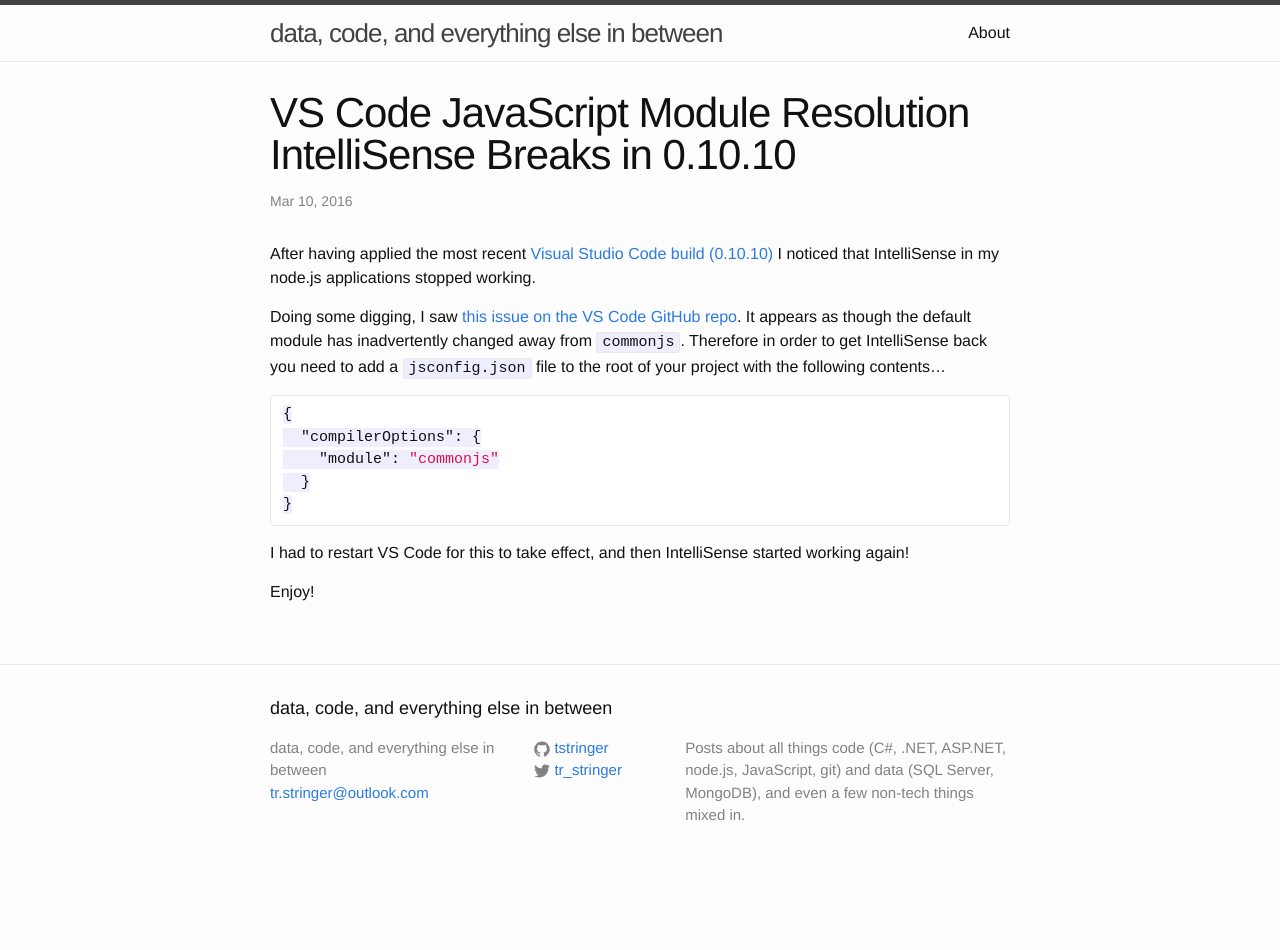
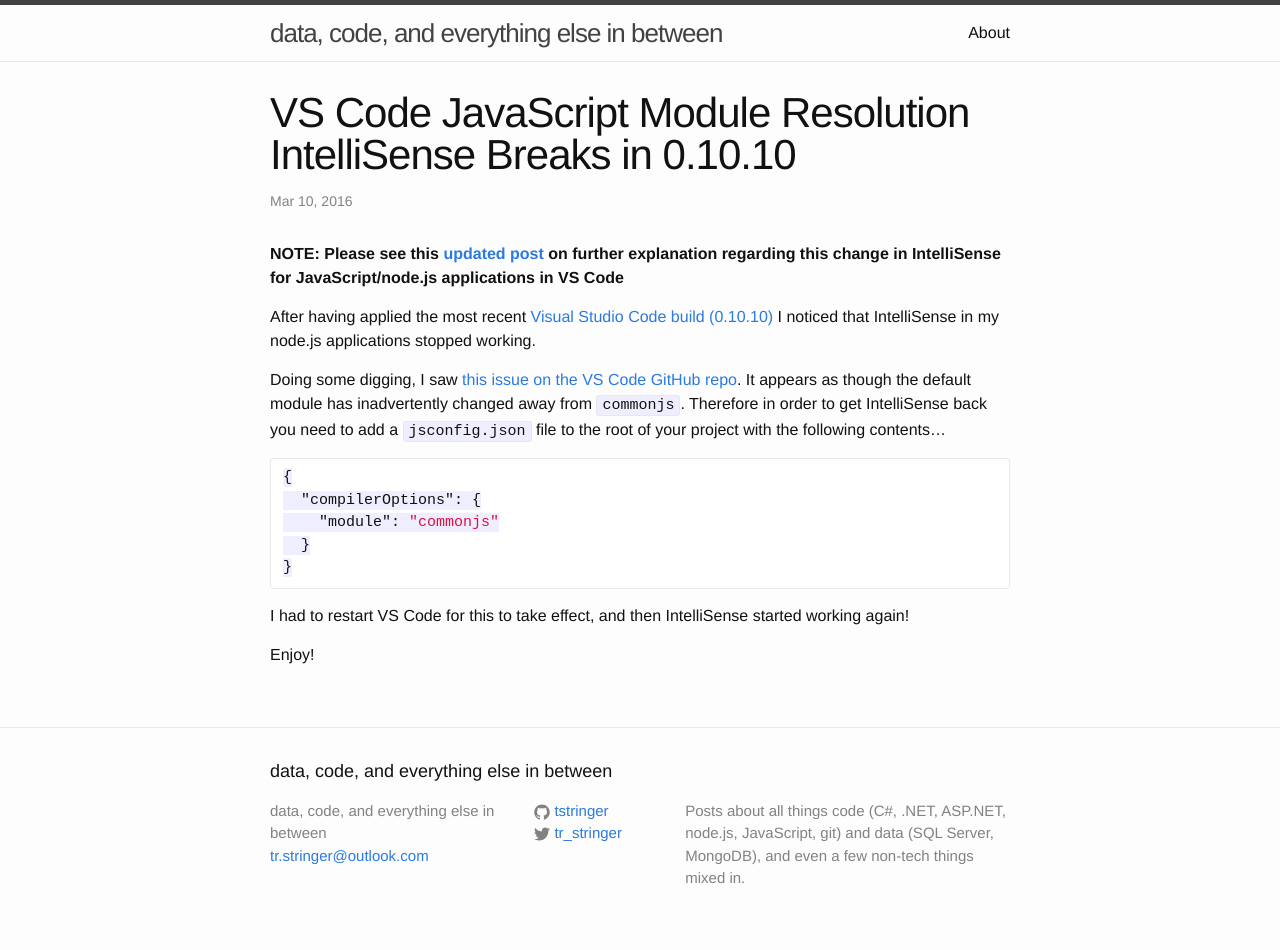
Before and after one commit to trstringer/tstringer.github.io, a Jekyll site: the page built from _posts/2016-03-10-vscode-intellisense-breaks-0.10.10.markdown, in a window 1280 px wide. Built offline with Jekyll 4.4.1, drawn with Linux system fonts in a browser that asks for light colours; before the commit the page ends 900 px from its top, so only the background shows below that.

Commit message:
Updated original intellisense post with linking to the newer post

```diff
--- a/_posts/2016-03-10-vscode-intellisense-breaks-0.10.10.markdown
+++ b/_posts/2016-03-10-vscode-intellisense-breaks-0.10.10.markdown
@@ -4,6 +4,8 @@ title:  "VS Code JavaScript Module Resolution IntelliSense Breaks in 0.10.10"
 date:   2016-03-10 08:00
 categories: vscode
 ---
+**NOTE: Please see this [updated post](http://tstringer.github.io/vscode/2016/03/17/vscode-javascript-intellisense-0.10.10-update.html) on further explanation regarding this change in IntelliSense for JavaScript/node.js applications in VS Code**
+
 After having applied the most recent [Visual Studio Code build (0.10.10)](http://code.visualstudio.com/updates/) I noticed that IntelliSense in my node.js applications stopped working.
 
 Doing some digging, I saw [this issue on the VS Code GitHub repo](https://github.com/Microsoft/vscode/issues/3936).  It appears as though the default module has inadvertently changed away from `commonjs`.  Therefore in order to get IntelliSense back you need to add a `jsconfig.json` file to the root of your project with the following contents...
```
